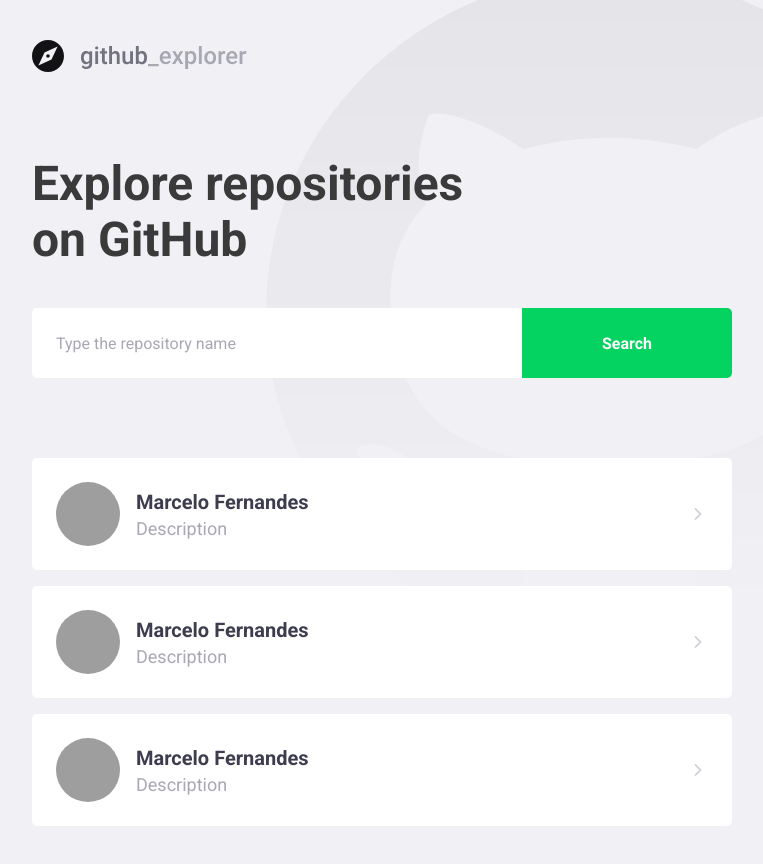
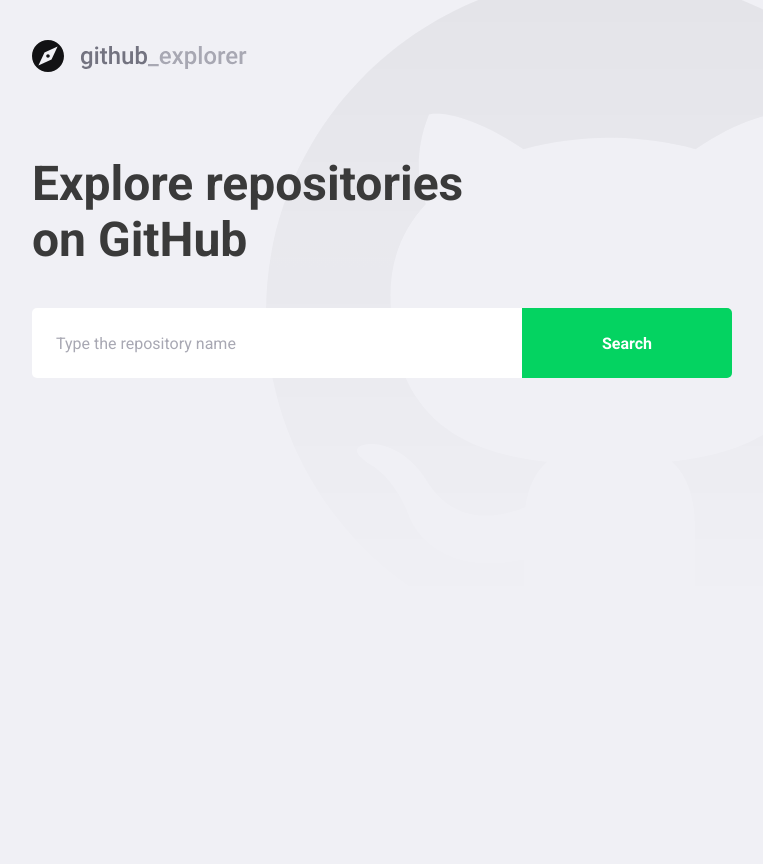
Before and after one commit to marceloschreiber/github-explorer, a React (Create React App) app: page / in a window 1280 px wide. Shown: the whole page, without its empty margins (148-911 px from the left). After the commit the page ends 800 px from the top, so only its background shows below. Built offline with nearby package versions, Linux system fonts and the light colour scheme; grey boxes are pictures that could not be loaded.

Commit message:
Retrieve data from GitHub API

```diff
--- a/package.json
+++ b/package.json
@@ -10,6 +10,7 @@
     "@types/node": "^12.0.0",
     "@types/react": "^16.9.0",
     "@types/react-dom": "^16.9.0",
+    "axios": "^0.19.2",
     "polished": "^3.5.2",
     "react": "^16.13.1",
     "react-dom": "^16.13.1",
--- a/src/pages/Dashboard/index.tsx
+++ b/src/pages/Dashboard/index.tsx
@@ -1,55 +1,64 @@
-import React from 'react';
+import React, { useState, FormEvent } from 'react';
 import { FiChevronRight } from 'react-icons/fi';
 
+import api from '../../services/api';
+
 import logo from '../../assets/logo.svg';
-
 import { Title, Form, Repositories } from './styles';
 
+interface Repository {
+  full_name: string;
+  description: string;
+  owner: {
+    login: string;
+    avatar_url: string;
+  };
+}
+
 const Dashboard: React.FC = () => {
+  const [newRepo, setNewRepo] = useState('');
+  const [repositories, setRepositories] = useState<Repository[]>([]);
+
+  async function handleAddRepository(
+    event: FormEvent<HTMLFormElement>,
+  ): Promise<void> {
+    event.preventDefault();
+
+    const response = await api.get<Repository>(`repos/${newRepo}`);
+    const repository = response.data;
+
+    setRepositories([...repositories, repository]);
+    setNewRepo('');
+  }
+
   return (
     <>
       <img src={logo} alt="Github Explorer" />
       <Title>Explore repositories on GitHub</Title>
 
-      <Form>
-        <input placeholder="Type the repository name" />
+      <Form onSubmit={handleAddRepository}>
+        <input
+          value={newRepo}
+          onChange={(e) => setNewRepo(e.target.value)}
+          placeholder="Type the repository name"
+        />
         <button type="submit">Search</button>
       </Form>
 
       <Repositories>
-        <a href="test">
+        {repositories.map((repository) => (
+          <a key={repository.full_name} href="test">
             <img
-            src="https://avatars0.githubusercontent.com/u/13343185?s=460&u=6f5abe46faf560f37aa41eebb629bf69183e98e3&v=4"
-            alt="Marcelo Fernandes"
+              src={repository.owner.avatar_url}
+              alt={repository.owner.login}
             />
             <div>
-            <strong>Marcelo Fernandes</strong>
-            <p>Description</p>
+              <strong>{repository.full_name}</strong>
+              <p>{repository.description}</p>
             </div>
             <FiChevronRight size={20} />
           </a>
-        <a href="test">
-          <img
-            src="https://avatars0.githubusercontent.com/u/13343185?s=460&u=6f5abe46faf560f37aa41eebb629bf69183e98e3&v=4"
-            alt="Marcelo Fernandes"
-          />
-          <div>
-            <strong>Marcelo Fernandes</strong>
-            <p>Description</p>
-          </div>
-          <FiChevronRight size={20} />
-        </a>
-        <a href="test">
-          <img
-            src="https://avatars0.githubusercontent.com/u/13343185?s=460&u=6f5abe46faf560f37aa41eebb629bf69183e98e3&v=4"
-            alt="Marcelo Fernandes"
-          />
-          <div>
-            <strong>Marcelo Fernandes</strong>
-            <p>Description</p>
-          </div>
-          <FiChevronRight size={20} />
-        </a>
+        ))}
       </Repositories>
     </>
   );
--- a/src/pages/Dashboard/styles.ts
+++ b/src/pages/Dashboard/styles.ts
@@ -76,7 +76,8 @@
     }
 
     div {
-      margin-left: 16px;
+      margin: 0 16px;
+      flex: 1;
 
       strong {
         font-size: 20px;
--- /dev/null
+++ b/src/services/api.ts
@@ -0,0 +1,7 @@
+import axios from 'axios';
+
+const api = axios.create({
+  baseURL: 'https://api.github.com',
+});
+
+export default api;
```
Also changed, not shown: .eslintrc.json, 1 other file (tests, documents, lock files or other folders). Lines whose indentation alone changed are shown as unchanged.
